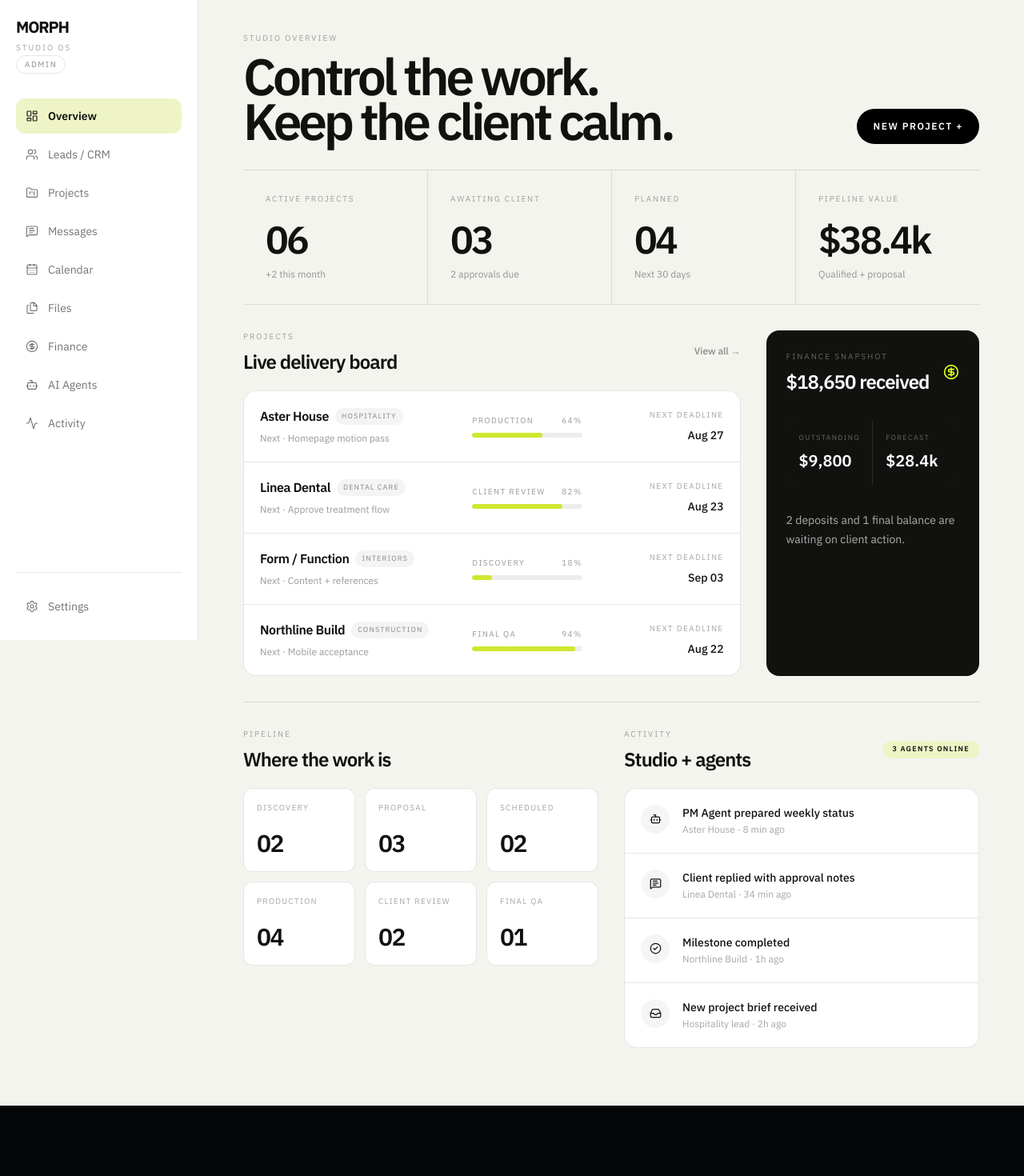
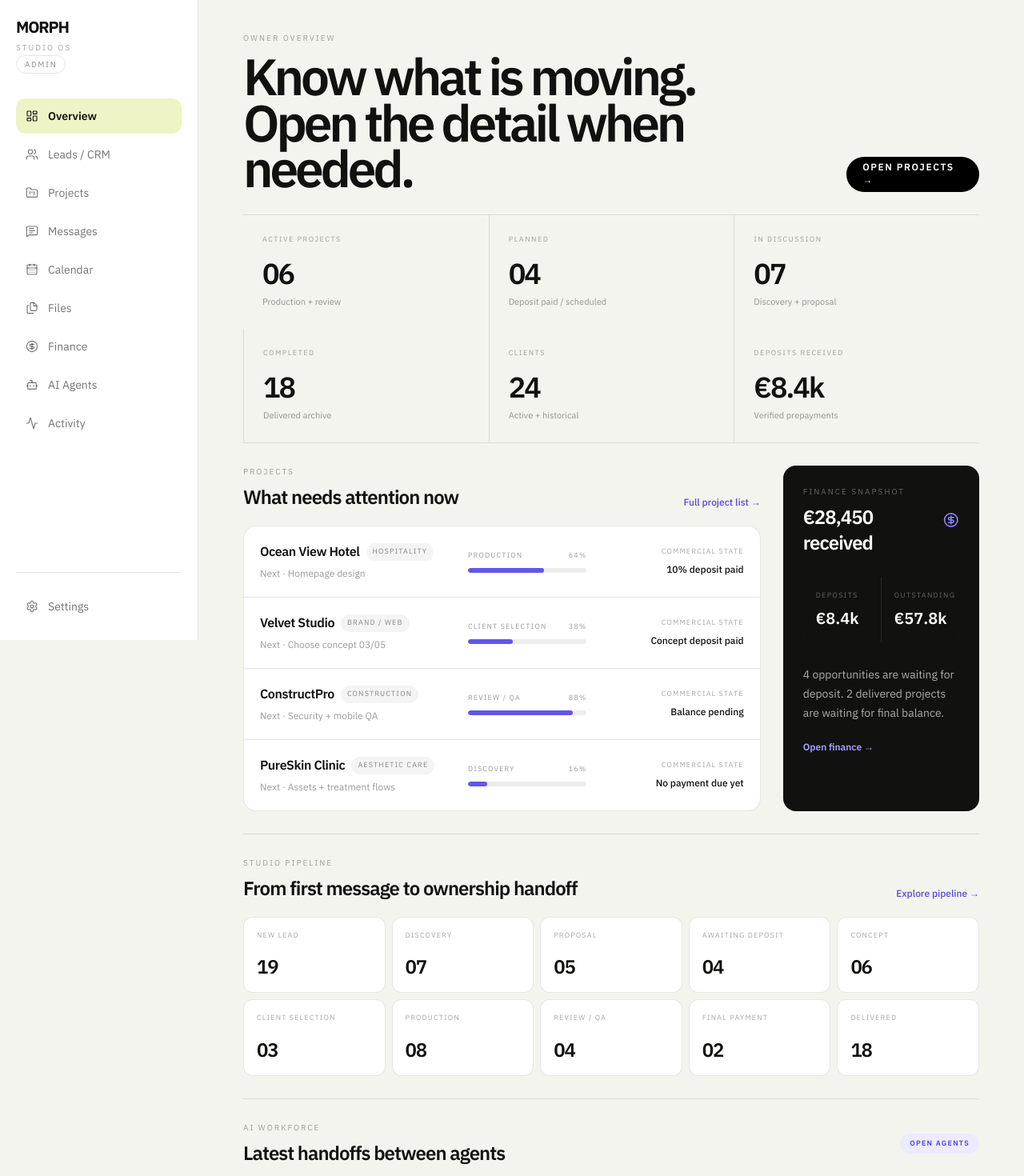
Before and after one commit to rusllich/lyzun-visual-engine, a Next.js app: page /dashboard in a window 1280 px wide. Shown: the top 1470 px of the page at 80% size. Before the commit the page ends 1382 px from the top, so only its background shows below. Built offline with nearby package versions, Linux system fonts and the light colour scheme.

Commit message:
feat(dashboard): align owner overview with studio workflow

```diff
--- a/app/dashboard/page.tsx
+++ b/app/dashboard/page.tsx
@@ -1,84 +1,96 @@
-import { Bot, CheckCircle2, CircleDollarSign, Inbox, MessageSquareText } from "lucide-react"
+import { Bot, CircleDollarSign, MessageSquareText, ShieldCheck, Sparkles } from "lucide-react"
 
 const metrics = [
-  { label: "Active projects", value: "06", note: "+2 this month" },
-  { label: "Awaiting client", value: "03", note: "2 approvals due" },
-  { label: "Planned", value: "04", note: "Next 30 days" },
-  { label: "Pipeline value", value: "$38.4k", note: "Qualified + proposal" },
+  { label: "Active projects", value: "06", note: "Production + review" },
+  { label: "Planned", value: "04", note: "Deposit paid / scheduled" },
+  { label: "In discussion", value: "07", note: "Discovery + proposal" },
+  { label: "Completed", value: "18", note: "Delivered archive" },
+  { label: "Clients", value: "24", note: "Active + historical" },
+  { label: "Deposits received", value: "€8.4k", note: "Verified prepayments" },
 ]
 
 const stages = [
-  { label: "Discovery", count: 2 },
-  { label: "Proposal", count: 3 },
-  { label: "Scheduled", count: 2 },
-  { label: "Production", count: 4 },
-  { label: "Client review", count: 2 },
-  { label: "Final QA", count: 1 },
+  { label: "New lead", count: 19 },
+  { label: "Discovery", count: 7 },
+  { label: "Proposal", count: 5 },
+  { label: "Awaiting deposit", count: 4 },
+  { label: "Concept", count: 6 },
+  { label: "Client selection", count: 3 },
+  { label: "Production", count: 8 },
+  { label: "Review / QA", count: 4 },
+  { label: "Final payment", count: 2 },
+  { label: "Delivered", count: 18 },
 ]
 
 const projects = [
-  { name: "Aster House", client: "Hospitality", stage: "Production", progress: 64, next: "Homepage motion pass", due: "Aug 27" },
-  { name: "Linea Dental", client: "Dental care", stage: "Client review", progress: 82, next: "Approve treatment flow", due: "Aug 23" },
-  { name: "Form / Function", client: "Interiors", stage: "Discovery", progress: 18, next: "Content + references", due: "Sep 03" },
-  { name: "Northline Build", client: "Construction", stage: "Final QA", progress: 94, next: "Mobile acceptance", due: "Aug 22" },
+  { name: "Ocean View Hotel", client: "Hospitality", stage: "Production", progress: 64, next: "Homepage design", money: "10% deposit paid" },
+  { name: "Velvet Studio", client: "Brand / web", stage: "Client selection", progress: 38, next: "Choose concept 03/05", money: "Concept deposit paid" },
+  { name: "ConstructPro", client: "Construction", stage: "Review / QA", progress: 88, next: "Security + mobile QA", money: "Balance pending" },
+  { name: "PureSkin Clinic", client: "Aesthetic care", stage: "Discovery", progress: 16, next: "Assets + treatment flows", money: "No payment due yet" },
 ]
 
-const activity = [
-  { icon: Bot, title: "PM Agent prepared weekly status", meta: "Aster House · 8 min ago" },
-  { icon: MessageSquareText, title: "Client replied with approval notes", meta: "Linea Dental · 34 min ago" },
-  { icon: CheckCircle2, title: "Milestone completed", meta: "Northline Build · 1h ago" },
-  { icon: Inbox, title: "New project brief received", meta: "Hospitality lead · 2h ago" },
+const agentActivity = [
+  { icon: MessageSquareText, title: "Discovery Agent requested missing video assets", meta: "PureSkin Clinic · client conversation" },
+  { icon: Sparkles, title: "Creative Director prepared 5 concept directions", meta: "Velvet Studio · ready for client selection" },
+  { icon: ShieldCheck, title: "Security Agent opened a release blocker", meta: "ConstructPro · auth boundary review" },
+  { icon: Bot, title: "Project Director handed approved brief to production", meta: "Ocean View Hotel · design + engineering" },
 ]
 
 export default function DashboardPage() {
   return (
     <>
-      <header className="flex flex-col gap-5 border-b border-black/10 pb-8 sm:flex-row sm:items-end sm:justify-between">
+      <header className="flex flex-col gap-5 border-b border-black/10 pb-7 sm:flex-row sm:items-end sm:justify-between">
         <div>
-          <p className="text-[10px] uppercase tracking-[0.2em] text-black/35">Studio overview</p>
-          <h1 className="mt-3 text-[clamp(2.4rem,5vw,5.8rem)] font-semibold leading-[0.88] tracking-[-0.065em]">Control the work.<br />Keep the client calm.</h1>
+          <p className="text-[10px] uppercase tracking-[0.2em] text-black/35">Owner overview</p>
+          <h1 className="mt-3 text-[clamp(2.35rem,5vw,5.4rem)] font-semibold leading-[0.9] tracking-[-0.065em]">Know what is moving.<br />Open the detail when needed.</h1>
         </div>
-        <button className="min-h-11 rounded-full bg-black px-5 text-xs font-semibold uppercase tracking-[0.13em] text-white focus-visible:outline focus-visible:outline-2 focus-visible:outline-offset-2 focus-visible:outline-black">New project +</button>
+        <a href="/dashboard/projects" className="grid min-h-11 place-items-center rounded-full bg-black px-5 text-xs font-semibold uppercase tracking-[0.13em] text-white focus-visible:outline focus-visible:outline-2 focus-visible:outline-offset-2 focus-visible:outline-black">Open projects →</a>
       </header>
 
-      <section className="grid border-b border-black/10 sm:grid-cols-2 xl:grid-cols-4" aria-label="Studio metrics">
+      <section className="grid border-b border-black/10 sm:grid-cols-2 xl:grid-cols-3 2xl:grid-cols-6" aria-label="Owner metrics">
         {metrics.map((item, index) => (
-          <article key={item.label} className={`py-7 sm:p-7 ${index > 0 ? "sm:border-l sm:border-black/10" : ""}`}>
-            <p className="text-[10px] uppercase tracking-[0.18em] text-black/35">{item.label}</p>
-            <p className="mt-5 text-4xl font-semibold tracking-[-0.06em] sm:text-5xl">{item.value}</p>
-            <p className="mt-3 text-xs text-black/40">{item.note}</p>
+          <article key={item.label} className={`py-6 sm:p-6 ${index > 0 ? "sm:border-l sm:border-black/10" : ""}`}>
+            <p className="text-[9px] uppercase tracking-[0.17em] text-black/35">{item.label}</p>
+            <p className="mt-4 text-3xl font-semibold tracking-[-0.055em] sm:text-4xl">{item.value}</p>
+            <p className="mt-2 text-[11px] text-black/40">{item.note}</p>
           </article>
         ))}
       </section>
 
-      <div className="grid gap-8 py-8 xl:grid-cols-[1.4fr_0.6fr]">
+      <div className="grid gap-7 py-7 xl:grid-cols-[1.45fr_0.55fr]">
         <section>
-          <div className="flex items-center justify-between">
-            <div><p className="text-[10px] uppercase tracking-[0.2em] text-black/35">Projects</p><h2 className="mt-2 text-2xl font-semibold tracking-[-0.04em]">Live delivery board</h2></div>
-            <a href="/dashboard/projects" className="text-xs font-medium text-black/45 hover:text-black">View all →</a>
+          <div className="flex items-end justify-between gap-4">
+            <div><p className="text-[10px] uppercase tracking-[0.2em] text-black/35">Projects</p><h2 className="mt-2 text-2xl font-semibold tracking-[-0.04em]">What needs attention now</h2></div>
+            <a href="/dashboard/projects" className="text-xs font-medium text-[#5548d9] hover:text-black">Full project list →</a>
           </div>
           <div className="mt-5 overflow-hidden rounded-2xl border border-black/10 bg-white">
             {projects.map((project, index) => (
-              <article key={project.name} className={`grid gap-5 p-5 sm:grid-cols-[1.25fr_0.7fr_0.8fr] sm:items-center ${index > 0 ? "border-t border-black/10" : ""}`}>
+              <article key={project.name} className={`grid gap-4 p-5 lg:grid-cols-[1.15fr_0.7fr_0.85fr] lg:items-center ${index > 0 ? "border-t border-black/10" : ""}`}>
                 <div><div className="flex flex-wrap items-center gap-2"><h3 className="font-semibold tracking-[-0.025em]">{project.name}</h3><span className="rounded-full bg-black/[0.045] px-2 py-1 text-[9px] uppercase tracking-[0.13em] text-black/45">{project.client}</span></div><p className="mt-2 text-xs text-black/40">Next · {project.next}</p></div>
-                <div><div className="flex justify-between text-[10px] uppercase tracking-[0.14em] text-black/40"><span>{project.stage}</span><span>{project.progress}%</span></div><div className="mt-2 h-1.5 overflow-hidden rounded-full bg-black/[0.07]"><div className="h-full rounded-full bg-[#cfe72f]" style={{ width: `${project.progress}%` }} /></div></div>
-                <div className="sm:text-right"><p className="text-[10px] uppercase tracking-[0.14em] text-black/35">Next deadline</p><p className="mt-2 text-sm font-medium">{project.due}</p></div>
+                <div><div className="flex justify-between text-[9px] uppercase tracking-[0.13em] text-black/40"><span>{project.stage}</span><span>{project.progress}%</span></div><div className="mt-2 h-1.5 overflow-hidden rounded-full bg-black/[0.07]"><div className="h-full rounded-full bg-[#6257e8]" style={{ width: `${project.progress}%` }} /></div></div>
+                <div className="lg:text-right"><p className="text-[9px] uppercase tracking-[0.13em] text-black/35">Commercial state</p><p className="mt-2 text-xs font-medium">{project.money}</p></div>
               </article>
             ))}
           </div>
         </section>
 
         <section className="rounded-2xl border border-black/10 bg-[#11120f] p-6 text-white">
-          <div className="flex items-center justify-between"><div><p className="text-[10px] uppercase tracking-[0.2em] text-white/35">Finance snapshot</p><h2 className="mt-2 text-2xl font-semibold tracking-[-0.04em]">$18,650 received</h2></div><CircleDollarSign size={20} className="text-[#d7ff19]" aria-hidden="true" /></div>
-          <div className="mt-8 grid grid-cols-2 gap-px overflow-hidden rounded-xl bg-white/10"><div className="bg-[#11120f] p-4"><p className="text-[9px] uppercase tracking-[0.15em] text-white/35">Outstanding</p><p className="mt-2 text-xl font-semibold">$9,800</p></div><div className="bg-[#11120f] p-4"><p className="text-[9px] uppercase tracking-[0.15em] text-white/35">Forecast</p><p className="mt-2 text-xl font-semibold">$28.4k</p></div></div>
-          <p className="mt-8 text-sm leading-6 text-white/65">2 deposits and 1 final balance are waiting on client action.</p>
+          <div className="flex items-center justify-between"><div><p className="text-[10px] uppercase tracking-[0.2em] text-white/35">Finance snapshot</p><h2 className="mt-2 text-2xl font-semibold tracking-[-0.04em]">€28,450 received</h2></div><CircleDollarSign size={20} className="text-[#8d83ff]" aria-hidden="true" /></div>
+          <div className="mt-7 grid grid-cols-2 gap-px overflow-hidden rounded-xl bg-white/10"><div className="bg-[#11120f] p-4"><p className="text-[9px] uppercase tracking-[0.15em] text-white/35">Deposits</p><p className="mt-2 text-xl font-semibold">€8.4k</p></div><div className="bg-[#11120f] p-4"><p className="text-[9px] uppercase tracking-[0.15em] text-white/35">Outstanding</p><p className="mt-2 text-xl font-semibold">€57.8k</p></div></div>
+          <p className="mt-7 text-sm leading-6 text-white/65">4 opportunities are waiting for deposit. 2 delivered projects are waiting for final balance.</p>
+          <a href="/dashboard/finance" className="mt-6 inline-flex text-xs font-semibold text-[#a9a1ff]">Open finance →</a>
         </section>
       </div>
 
-      <div className="grid gap-8 border-t border-black/10 py-8 xl:grid-cols-2">
-        <section><p className="text-[10px] uppercase tracking-[0.2em] text-black/35">Pipeline</p><h2 className="mt-2 text-2xl font-semibold tracking-[-0.04em]">Where the work is</h2><div className="mt-5 grid grid-cols-2 gap-3 sm:grid-cols-3">{stages.map((stage) => <div key={stage.label} className="rounded-xl border border-black/10 bg-white p-4"><p className="text-[10px] uppercase tracking-[0.13em] text-black/35">{stage.label}</p><p className="mt-5 text-3xl font-semibold tracking-[-0.05em]">{String(stage.count).padStart(2, "0")}</p></div>)}</div></section>
-        <section><div className="flex items-center justify-between"><div><p className="text-[10px] uppercase tracking-[0.2em] text-black/35">Activity</p><h2 className="mt-2 text-2xl font-semibold tracking-[-0.04em]">Studio + agents</h2></div><span className="rounded-full bg-[#eef4c6] px-3 py-1 text-[9px] font-semibold uppercase tracking-[0.14em]">3 agents online</span></div><div className="mt-5 rounded-2xl border border-black/10 bg-white">{activity.map(({ icon: Icon, title, meta }, index) => <div key={title} className={`flex gap-4 p-5 ${index > 0 ? "border-t border-black/10" : ""}`}><div className="grid size-9 shrink-0 place-items-center rounded-full bg-black/[0.04]"><Icon size={15} aria-hidden="true" /></div><div><p className="text-sm font-medium">{title}</p><p className="mt-1 text-xs text-black/35">{meta}</p></div></div>)}</div></section>
-      </div>
+      <section className="border-t border-black/10 py-7">
+        <div className="flex items-end justify-between gap-4"><div><p className="text-[10px] uppercase tracking-[0.2em] text-black/35">Studio pipeline</p><h2 className="mt-2 text-2xl font-semibold tracking-[-0.04em]">From first message to ownership handoff</h2></div><a href="/dashboard/projects" className="text-xs font-medium text-[#5548d9]">Explore pipeline →</a></div>
+        <div className="mt-5 grid grid-cols-2 gap-2 sm:grid-cols-3 lg:grid-cols-5">{stages.map(stage => <article key={stage.label} className="rounded-xl border border-black/10 bg-white p-4"><p className="text-[9px] uppercase tracking-[0.13em] text-black/35">{stage.label}</p><p className="mt-4 text-2xl font-semibold tracking-[-0.05em]">{String(stage.count).padStart(2, "0")}</p></article>)}</div>
+      </section>
+
+      <section className="border-t border-black/10 py-7">
+        <div className="flex items-center justify-between gap-4"><div><p className="text-[10px] uppercase tracking-[0.2em] text-black/35">AI workforce</p><h2 className="mt-2 text-2xl font-semibold tracking-[-0.04em]">Latest handoffs between agents</h2></div><a href="/dashboard/agents" className="rounded-full bg-[#ecebff] px-3 py-1.5 text-[9px] font-semibold uppercase tracking-[0.14em] text-[#5146d8]">Open agents</a></div>
+        <div className="mt-5 grid gap-3 lg:grid-cols-2">{agentActivity.map(({ icon: Icon, title, meta }) => <article key={title} className="flex gap-4 rounded-2xl border border-black/10 bg-white p-5"><div className="grid size-9 shrink-0 place-items-center rounded-full bg-[#ecebff] text-[#5146d8]"><Icon size={15} aria-hidden="true" /></div><div><p className="text-sm font-medium">{title}</p><p className="mt-1 text-xs text-black/35">{meta}</p></div></article>)}</div>
+      </section>
     </>
   )
 }
```
